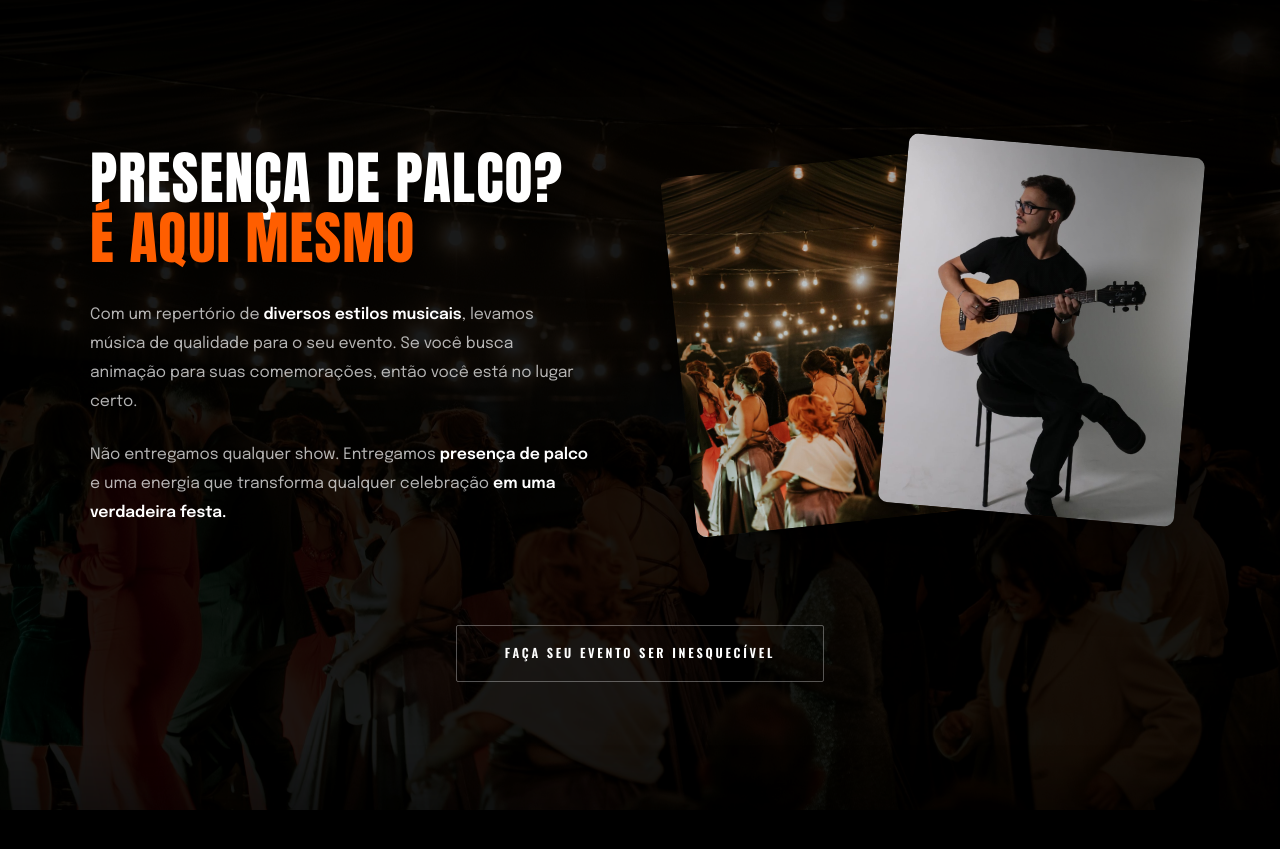
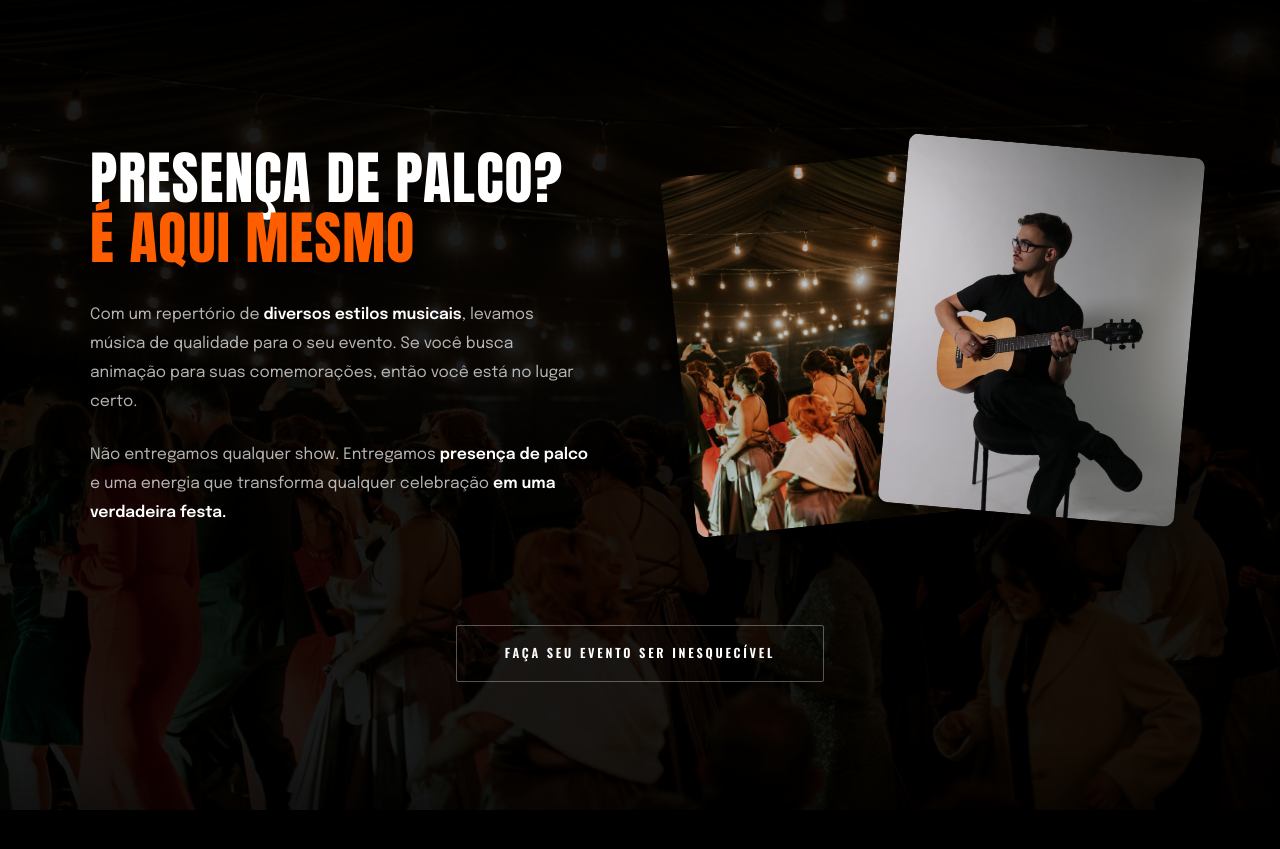
Before and after one commit to Ulisseswrk/dudasouza-site, a React (Vite) app: page / in a window 1280 px wide. Shown: the part 800-1649 px from the top of the page. Built offline with nearby package versions, Linux system fonts and the light colour scheme.

Commit message:
fix: evita corte da cabeca na foto do Duda na secao Credencial

```diff
--- a/src/components/Credencial.jsx
+++ b/src/components/Credencial.jsx
@@ -184,7 +184,7 @@
             <img
               src="/img/foto-sobre.jpeg"
               alt="Duda tocando para a plateia"
-              style={{ width: '100%', height: '100%', objectFit: 'cover' }}
+              style={{ width: '100%', height: '100%', objectFit: 'cover', objectPosition: 'top' }}
             />
             <div style={{
               position: 'absolute', inset: 0,
```
